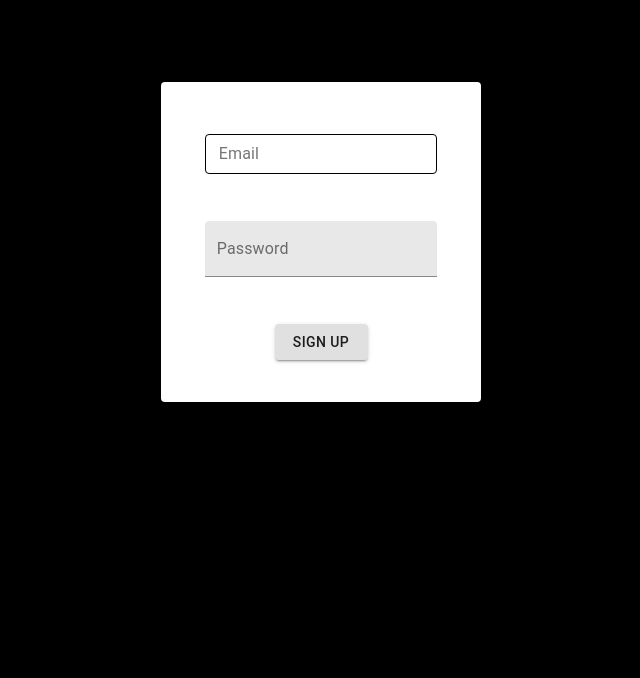
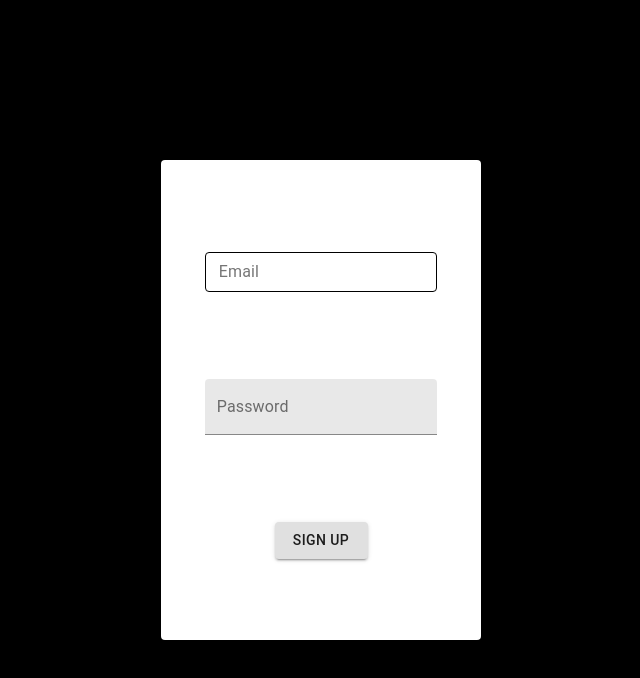
Before and after one commit to BloomTech-Labs/cryptolytic-fe, a React (Create React App) app: page /signup in a window 1280 px wide. Shown: the top 678 px of the page, without its empty margins (319-959 px from the left). Built offline with nearby package versions, Linux system fonts and the light colour scheme; no server answers.

Commit message:
some signup style

```diff
--- a/src/Components/Registeration/SignUp.js
+++ b/src/Components/Registeration/SignUp.js
@@ -11,8 +11,11 @@ import { makeStyles } from "@material-ui/core/styles";
 const useStyles = makeStyles(theme => ({
   form: {
     width: "25%",
-    margin: "0 auto",
-    height: "40vh"
+    margin: "100px auto",
+    height: "60vh",
+
+
+
   },
   formContainer: {
     height: "100%",
```
